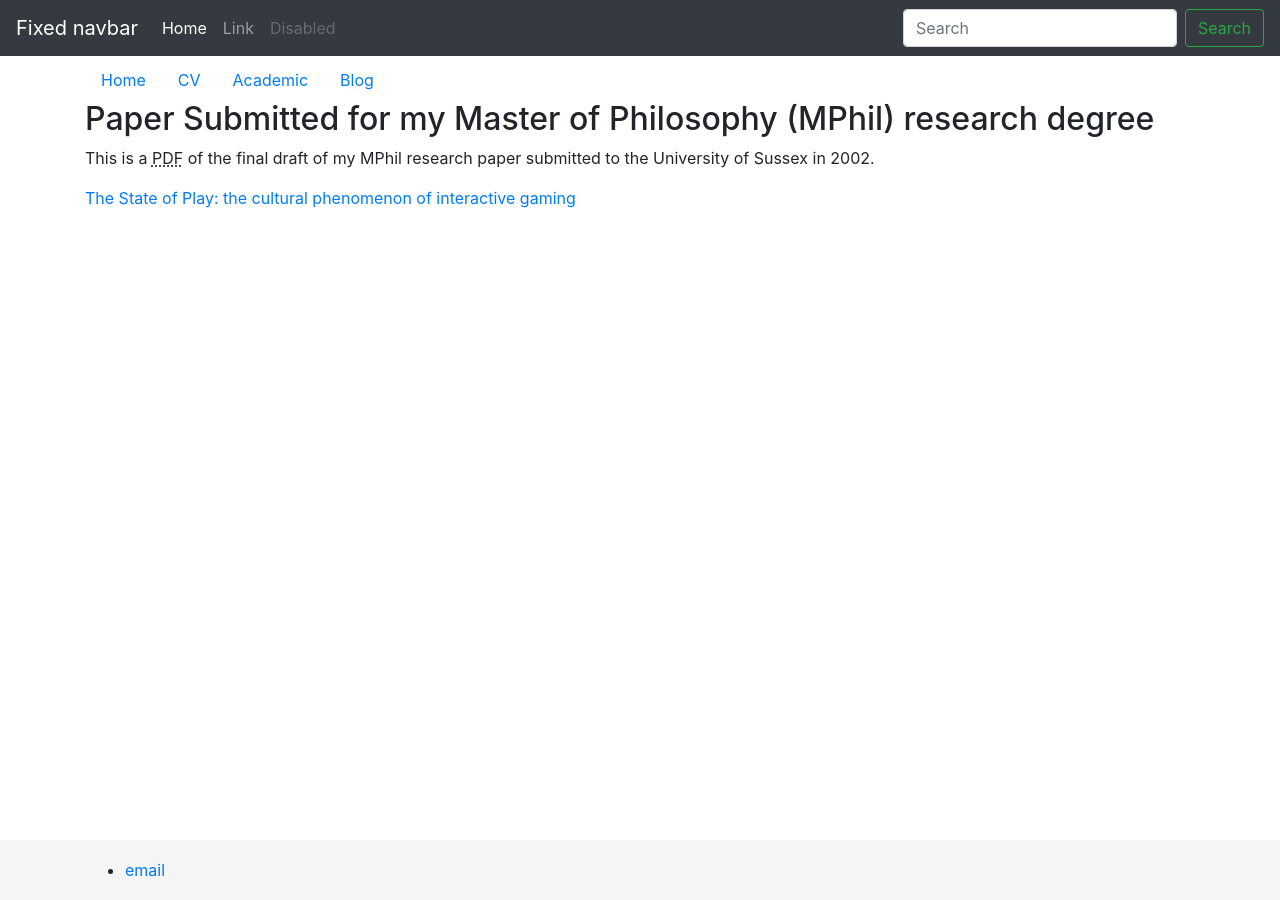
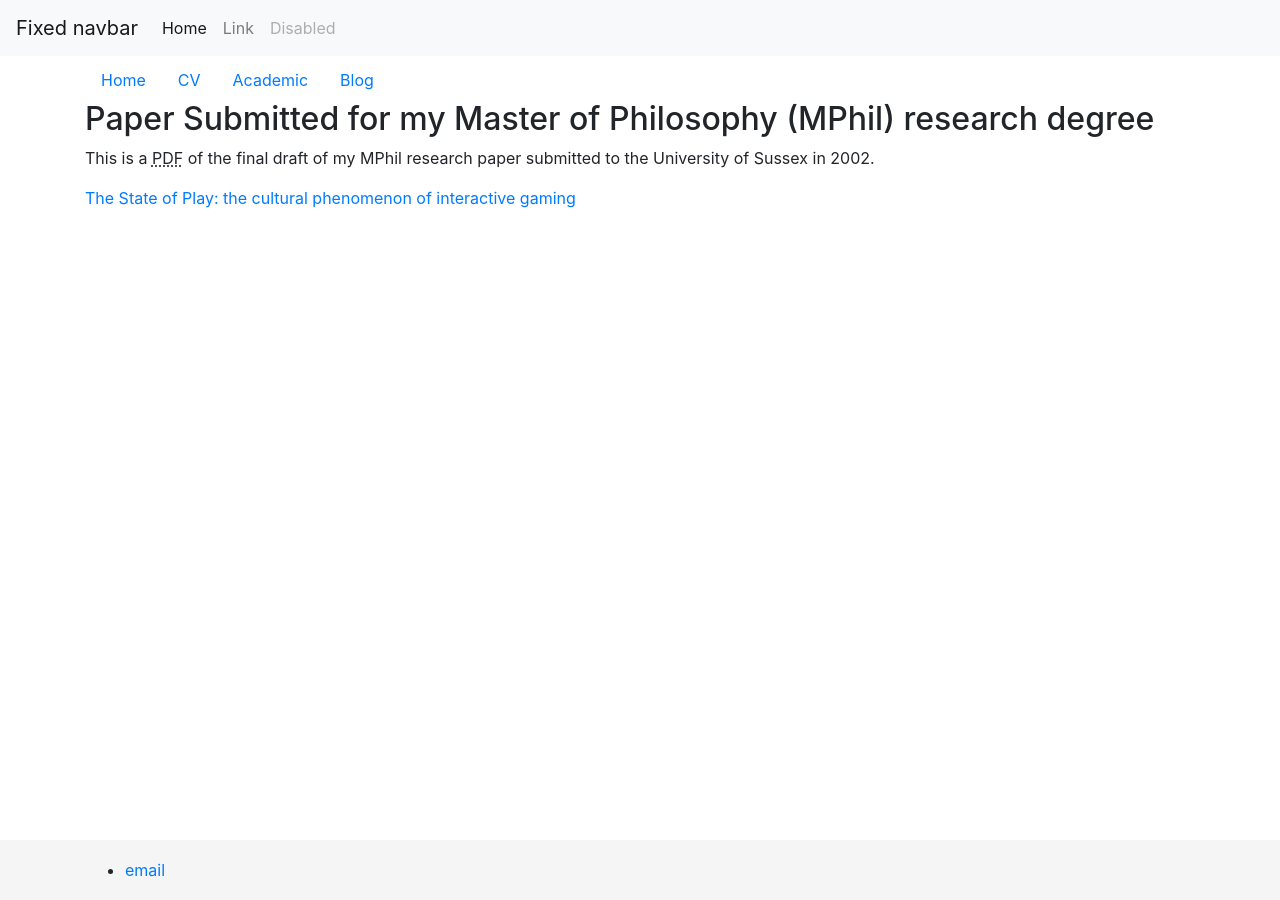
Before and after one commit to ableasdale/ableasdale.github.io, a Jekyll site: the page built from academic/index.html, in a window 1280 px wide and 900 px high. Built offline with Jekyll 4.4.1, drawn with Linux system fonts in a browser that asks for light colours.

Commit message:
Lighter navbar

```diff
--- a/_layouts/default.html
+++ b/_layouts/default.html
@@ -13,8 +13,7 @@
     </head>
     <body>
         <header>
-                    <!-- Fixed navbar -->
-                    <nav class="navbar navbar-expand-md navbar-dark fixed-top bg-dark">
+            <nav class="navbar navbar-expand-md navbar-light fixed-top bg-light">
                 <a class="navbar-brand" href="#">Fixed navbar</a>
                 <button class="navbar-toggler" type="button" data-toggle="collapse" data-target="#navbarCollapse" aria-controls="navbarCollapse" aria-expanded="false" aria-label="Toggle navigation">
                 <span class="navbar-toggler-icon"></span>
@@ -31,10 +30,6 @@
                     <a class="nav-link disabled" href="#">Disabled</a>
                     </li>
                 </ul>
-                        <form class="form-inline mt-2 mt-md-0">
-                          <input class="form-control mr-sm-2" type="text" placeholder="Search" aria-label="Search">
-                          <button class="btn btn-outline-success my-2 my-sm-0" type="submit">Search</button>
-                        </form>
                 </div>
             </nav>
         </header>
```
Lines whose indentation alone changed are shown as unchanged.
